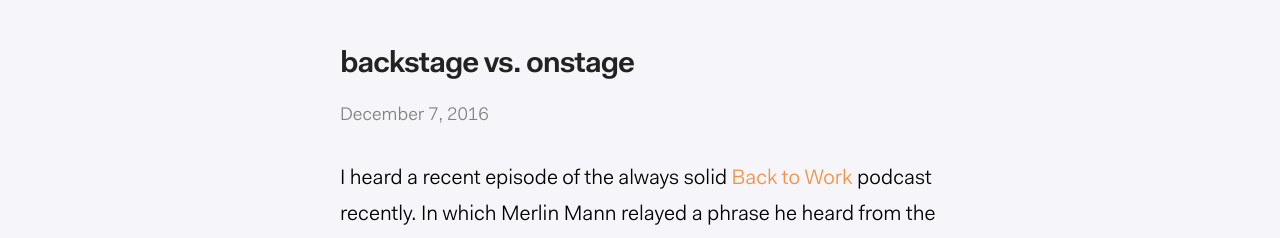
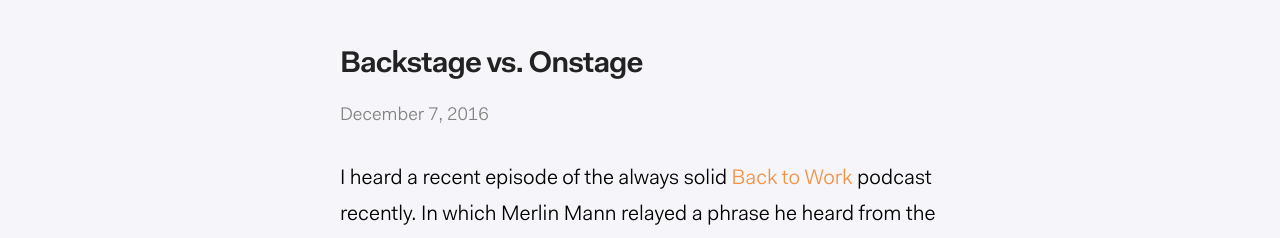
Before and after one commit to techartjam/techartjam, a Jekyll site: the page built from _posts/2016-12-7-onstage-backstage.markdown, in a window 1280 px wide. Shown: the top 238 px of the page. Built offline with Jekyll 4.4.1, drawn with Linux system fonts in a browser that asks for light colours; comment, search, counter and statistics services are not loaded.

Commit message:
spellcheck

```diff
--- a/_posts/2016-12-7-onstage-backstage.markdown
+++ b/_posts/2016-12-7-onstage-backstage.markdown
@@ -1,6 +1,6 @@
 ---
 layout: post
-title:  "backstage vs. onstage"
+title:  "Backstage vs. Onstage"
 date:   2016-12-7 21:04:00
 description: "No lifehacks or protips, just work."
 categories: coaching
```
